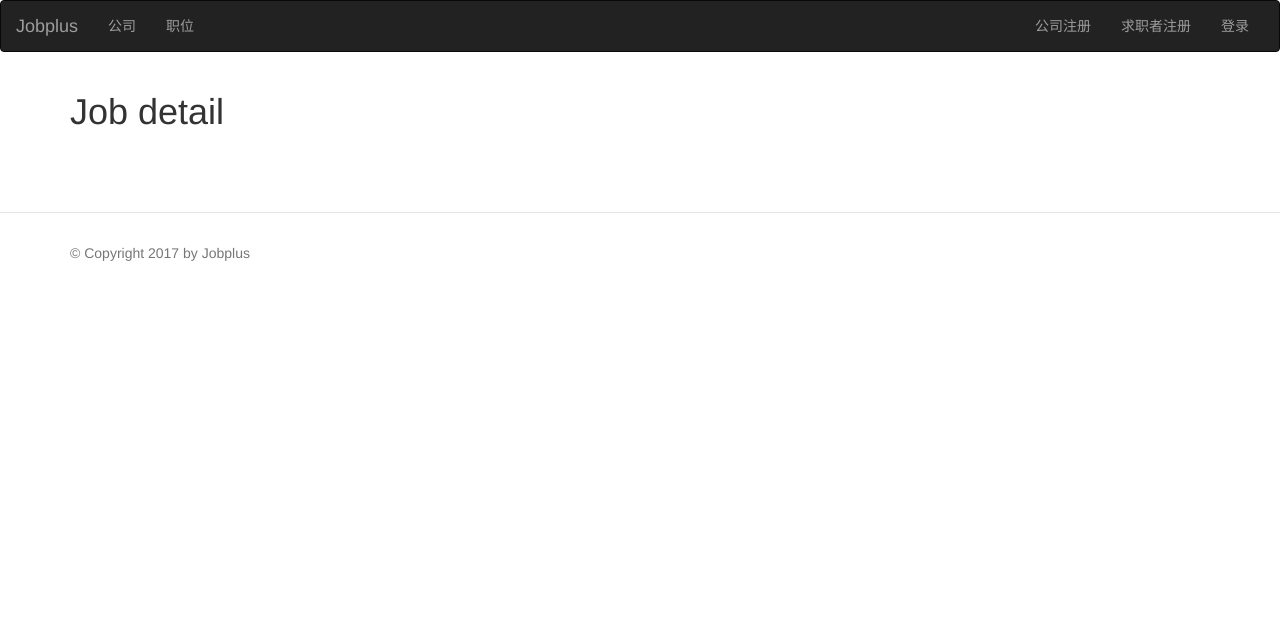
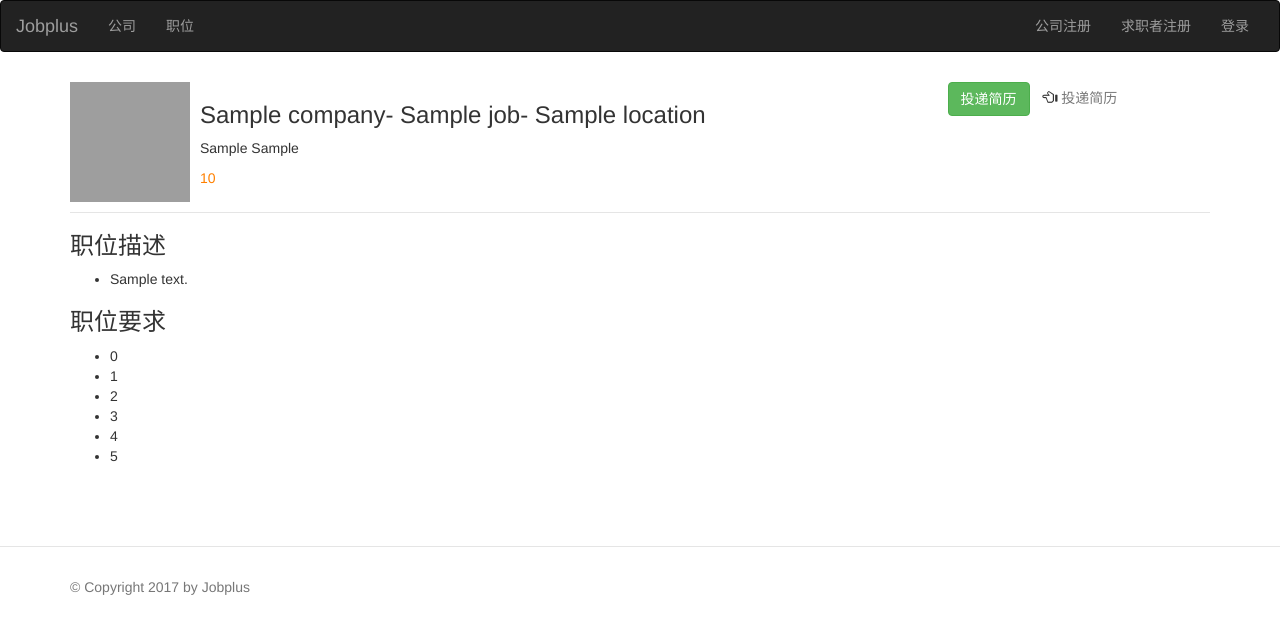
Before and after one commit to uranuday/jobplus7, a Flask app: template jobplus/templates/job/job_detail.html in a window 1280 px wide. Shown: the top 634 px of the page. Run offline with Flask 2, Linux system fonts and the light colour scheme; the template is opened without the code that fills it: most values are stand-ins (such as "Sample title", 1, 10 or a date in 2020); data that the repository does not hold is empty; some libraries are stand-ins or nearby versions; grey boxes are pictures that could not be loaded.

Commit message:
fix #17, add job detail page

```diff
--- a/jobplus/templates/job/job_detail.html
+++ b/jobplus/templates/job/job_detail.html
@@ -3,10 +3,52 @@
 {% block title %}职位详情{% endblock %}
 
 {% block body %}
+<!-- 职位描述信息 -->
+<div class="horizon">
+    <div class="row">
+        <div class="col-md-9">
+            <div class="media">
+                <div class="media-left">
+                    <a href="{{ url_for("company.detail", company_id=job.company.id) }}">
+                        <img width="120" height="120" alt="{{ job.company.company_name }}" src={{ job.company.logo_url }}</img>
+                </a>
+                </div>
+                <div class="media-body">
+                    <h3>
+                        {{ job.company.company_name }}-
+                        {{ job.job_title }}-
+                        {{ job.location }}
 
-<h1>Job detail</h1>
+                    </h3>
+                    <p>{{ job.exp_requirement }}  {{ job.edu_requirement }}</p>
+                    <p style="color: #ff8000;">{{ job.salary }}</p>
+                </div>
+            </div>
+        </div>
+        <div class="col-md-3">
+            <a href="#" type="button" class="btn btn-success">投递简历</a>
+            <span class="glyphicon glyphicon-hand-left" style="padding-left:10px;"></span>
+            <span class="text-muted">投递简历</span>
 
 
+        </div>
+    </div>
+</div>
 
+<!-- 职位详细信息 -->
+<div>
+    <h3>职位描述</h3>
+    <ul>
+        {% for desc in job_desc %}
+        <li>{{ desc }}</li>
+        {% endfor %}
+    </ul>
+    <h3>职位要求</h3>
+    <ul>
+        {% for i in range(6) %}
+        <li>{{ i }}</li>
+        {% endfor %}
+    </ul>
+</div>
 
 {% endblock %}
--- a/scripts/generate_test_datas.py
+++ b/scripts/generate_test_datas.py
@@ -27,10 +27,14 @@ def iter_jobs():
     for job in jobs:
         for i in range(1,6):
             company = Company.query.get(i)
+            L = 6   #生成句子的数量
+            s = fake.sentences(L)   #生成句子
+            dic = {i:s[i] for i in range(L)}    #将句子存入字典
+            j = json.dumps(dic)  #转成json
             yield Job(
                     job_title = job['job_title'],
                     location = job['location'],
-                    description = fake.sentence(),
+                    description = j,
                     salary = job['salary'],
                     exp_requirement = job['exp_requirement'],
                     edu_requirement = job['edu_requirement'],
```
Also changed, not shown: jobplus/handlers/job.py (+4 -3 lines).
